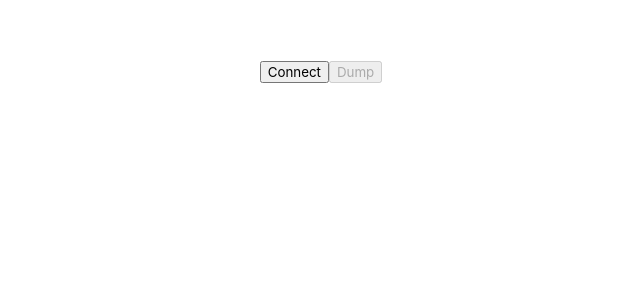
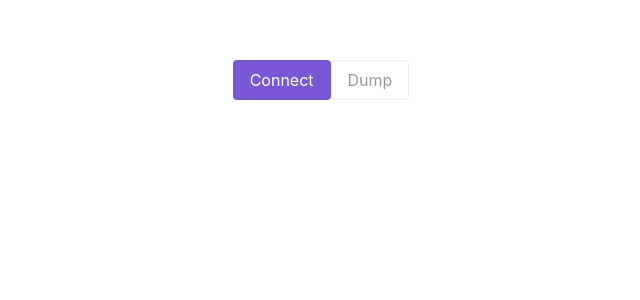
Before and after one commit to catskull/OSCF, a Vue app in the folder host/: page / in a window 1280 px wide. Shown: the top 300 px of the page, without its empty margins (319-959 px from the left). Built offline with nearby package versions, Linux system fonts and the light colour scheme; the HTML template or start-up script is replaced by a standard one.

Commit message:
Use bulma buttons

```diff
--- a/host/src/components/Flasher.vue
+++ b/host/src/components/Flasher.vue
@@ -1,18 +1,19 @@
 <template>
   <div class="flasher">
-    <button
+    <b-button
       id="connect"
+      :type="connected ? 'is-warning' : 'is-primary'"
       @click="clickConnect"
     >
-      {{ connectButtonText }}
-    </button>
-    <button
+      {{ connected ? 'Disconnect' : 'Connect' }}
+    </b-button>
+    <b-button
       id="dump"
       :disabled="dumpButtonDisabled"
       @click="dump"
     >
       Dump
-    </button>
+    </b-button>
     <p style="word-break: break-word;">
       {{ dumpText }}
     </p>
@@ -30,7 +31,7 @@ export default {
   data () {
     return {
       port: undefined,
-      connectButtonText: 'Connect',
+      connected: false,
       dumpButtonDisabled: true,
       textDecoder: new TextDecoder(),
       textEncoder: new TextEncoder(),
@@ -52,7 +53,7 @@ export default {
       // t.io.println('Connecting to ' + this.port.device_.productName + '...');
       this.port.connect().then(() => {
         console.log(this.port)
-        this.connectButtonText = 'Disconnect'
+        this.connected = true
         this.dumpButtonDisabled = false
         this.port.onReceive = data => {
           // read serial input and split into 2 character chunks
@@ -86,7 +87,7 @@ export default {
     clickConnect () {
       if (this.port) {
         this.port.disconnect()
-        this.connectButtonText = 'Connect'
+        this.connected = false
         this.dumpButtonDisabled = true
         this.port = null
       } else {
```
